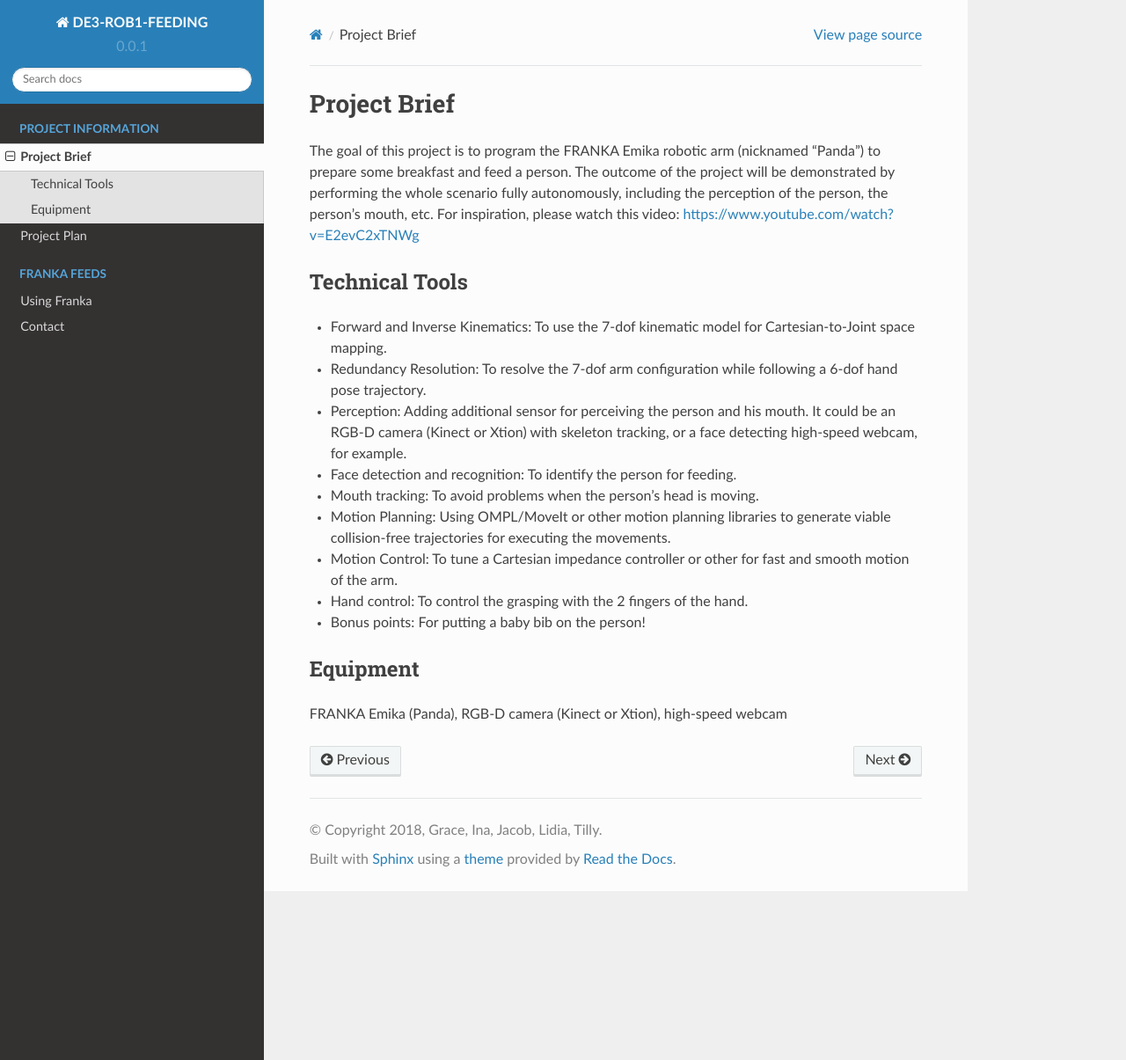
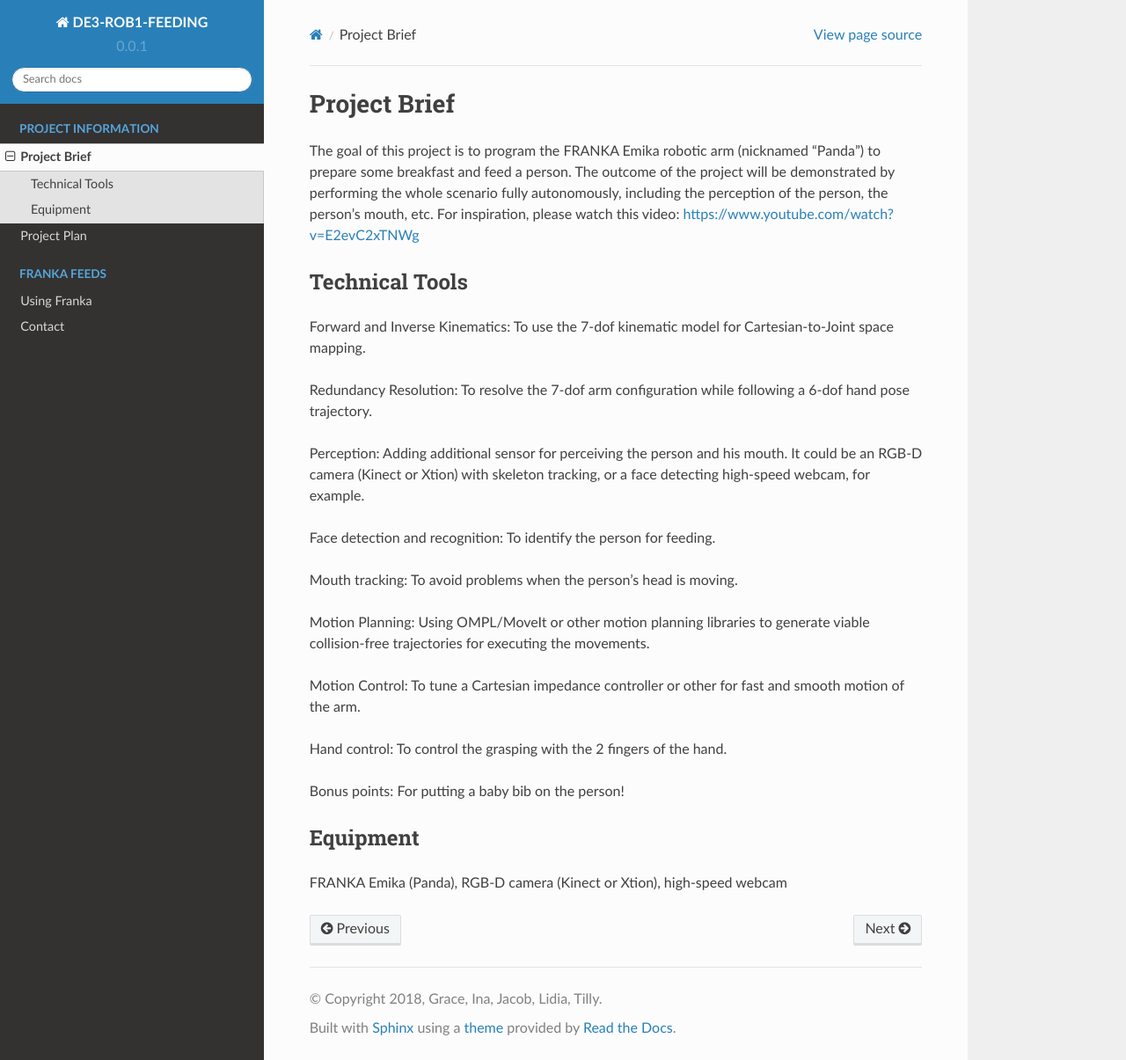
Before and after one commit to gracechin/DE3-ROB1-FEEDING, a Sphinx documentation site: the page built from docs/source/brief.rst, in a window 1280 px wide and 1205 px high. Shown: the whole window at 88% size. Built offline with Sphinx 7.4.7 and the Read the Docs theme 2.0.0, drawn with Linux system fonts in a browser that asks for light colours.

```diff
--- a/docs/source/brief.rst
+++ b/docs/source/brief.rst
@@ -7,15 +7,23 @@ https://www.youtube.com/watch?v=E2evC2xTNWg
 Technical Tools
 ^^^^^^^^^^^^^^^
 
-- Forward and Inverse Kinematics: To use the 7-dof kinematic model for Cartesian-to-Joint space mapping.
-- Redundancy Resolution: To resolve the 7-dof arm configuration while following a 6-dof hand pose trajectory.
-- Perception: Adding additional sensor for perceiving the person and his mouth. It could be an RGB-D camera (Kinect or Xtion) with skeleton tracking, or a face detecting high-speed webcam, for example.
-- Face detection and recognition: To identify the person for feeding.
-- Mouth tracking: To avoid problems when the person’s head is moving.
-- Motion Planning: Using OMPL/MoveIt or other motion planning libraries to generate viable collision-free trajectories for executing the movements.
-- Motion Control: To tune a Cartesian impedance controller or other for fast and smooth motion of the arm.
-- Hand control: To control the grasping with the 2 fingers of the hand.
-- Bonus points: For putting a baby bib on the person!
+Forward and Inverse Kinematics: To use the 7-dof kinematic model for Cartesian-to-Joint space mapping.
+
+Redundancy Resolution: To resolve the 7-dof arm configuration while following a 6-dof hand pose trajectory.
+
+Perception: Adding additional sensor for perceiving the person and his mouth. It could be an RGB-D camera (Kinect or Xtion) with skeleton tracking, or a face detecting high-speed webcam, for example.
+
+Face detection and recognition: To identify the person for feeding.
+
+Mouth tracking: To avoid problems when the person’s head is moving.
+
+Motion Planning: Using OMPL/MoveIt or other motion planning libraries to generate viable collision-free trajectories for executing the movements.
+
+Motion Control: To tune a Cartesian impedance controller or other for fast and smooth motion of the arm.
+
+Hand control: To control the grasping with the 2 fingers of the hand.
+
+Bonus points: For putting a baby bib on the person!
 
 Equipment
 ^^^^^^^^^
```
